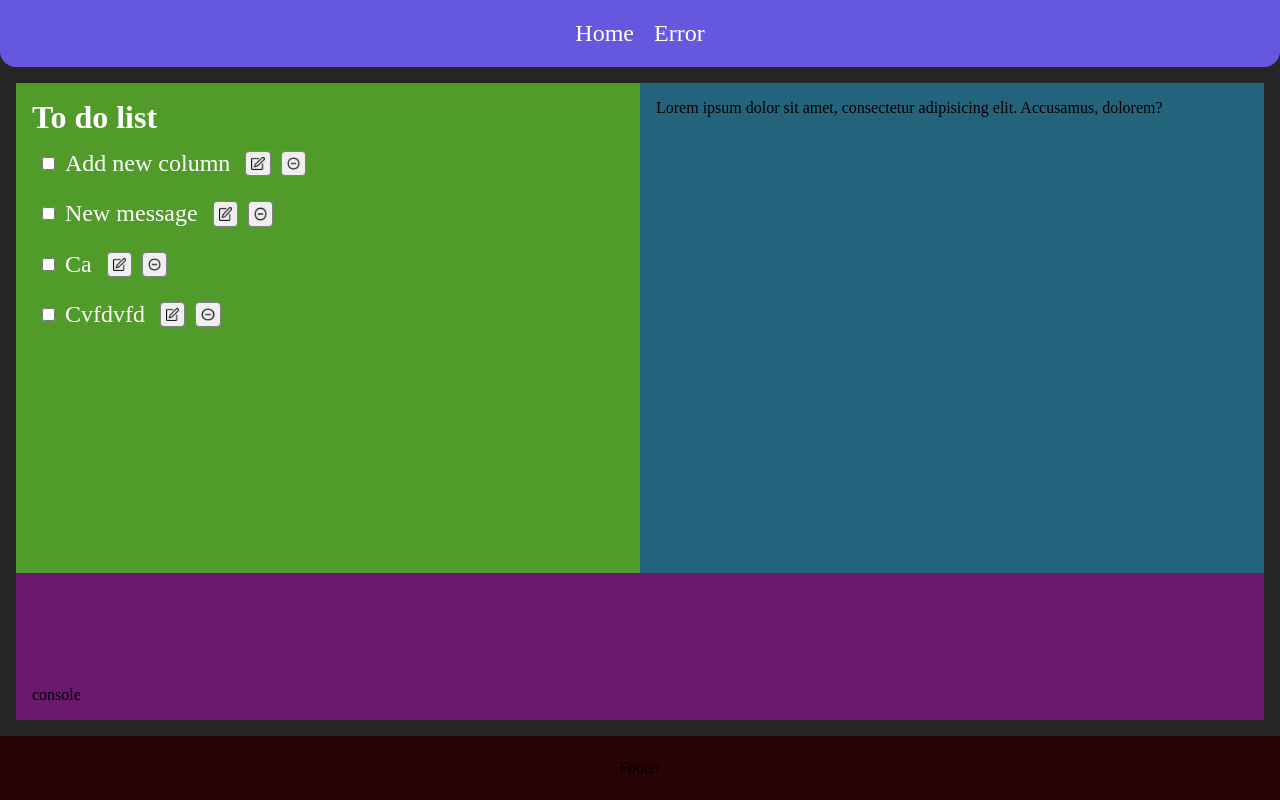
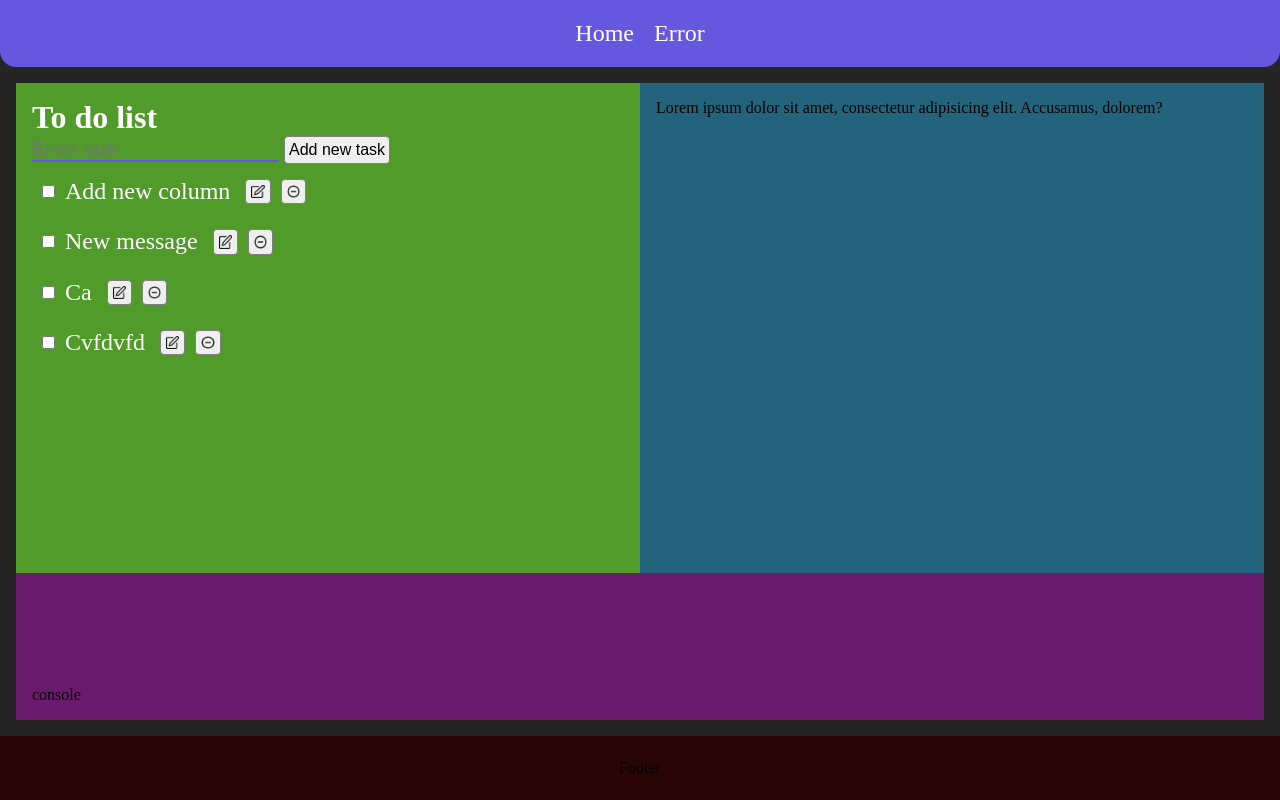
Before and after one commit to empty-nick/todo, a React (Vite) app: page /home in a window 1280 px wide. Built offline with nearby package versions, Linux system fonts and the light colour scheme.

Commit message:
feat: add new task form

```diff
--- /dev/null
+++ b/src/components/NewTaskForm/NewTaskForm.tsx
@@ -0,0 +1,30 @@
+import React, { useState } from 'react';
+import styles from './styles.module.css';
+
+export function NewTaskForm() {
+  const [message, setMessage] = useState<string>();
+  const handleChange = (e: React.ChangeEvent<HTMLInputElement>) => {
+    setMessage(e.target.value);
+  };
+
+  return (
+    <form
+      onSubmit={(e) => {
+        e.preventDefault();
+        console.log(message);
+        /////// TODO:
+        // if (message?.trim().length) {
+        //   return <Task taskMessage={message?.trim()} />;
+        // } else {
+        //   return null;
+        // }
+      }}
+    >
+      <input type='text' placeholder='Enter task' onChange={handleChange} />
+      <button type='submit' className={styles.submitBtn}>
+        {' '}
+        Add new task
+      </button>
+    </form>
+  );
+}
--- /dev/null
+++ b/src/components/NewTaskForm/styles.module.css
@@ -0,0 +1,16 @@
+.submitBtn {
+  border: gray 1px solid;
+  border-radius: 4px;
+  padding: 4px;
+  font-size: 1rem;
+  margin: 0 5px;
+}
+
+input[type='text'] {
+  border: none;
+  border-bottom: 2px solid #6658de;
+  font-size: 1.2rem;
+  background-color: transparent;
+  outline: none;
+  color: white;
+}
--- a/src/pages/Home/Home.tsx
+++ b/src/pages/Home/Home.tsx
@@ -1,13 +1,15 @@
 import { Task } from '../../components/Task/Task';
+import { NewTaskForm } from '../../components/NewTaskForm/NewTaskForm.tsx';
 
 import styles from './styles.module.css';
-import { Console } from "../../components/Console/Console.tsx";
+import { Console } from '../../components/Console/Console.tsx';
 
 export function Home() {
   return (
     <div className={styles.content}>
       <div className={styles.tasks}>
         <h1>To do list</h1>
+        <NewTaskForm />
         <Task taskMessage={'Add new column'} />
         <Task taskMessage={'New message'} />
         <Task taskMessage={'Ca'} />
@@ -15,10 +17,11 @@ export function Home() {
       </div>
       <div className={styles.completed}>
         {/* TODO Тут будут completed tasks */}
-        Lorem ipsum dolor sit amet, consectetur adipisicing elit. Accusamus, dolorem?
+        Lorem ipsum dolor sit amet, consectetur adipisicing elit. Accusamus,
+        dolorem?
       </div>
       <div className={styles.console}>
-        { /* TODO Хочу добавить эту штуку, чтобы выводить какую-то инфу, по типу console.log(), только сразу на экран */ }
+        {/* TODO Хочу добавить эту штуку, чтобы выводить какую-то инфу, по типу console.log(), только сразу на экран */}
         <Console />
       </div>
     </div>
```
